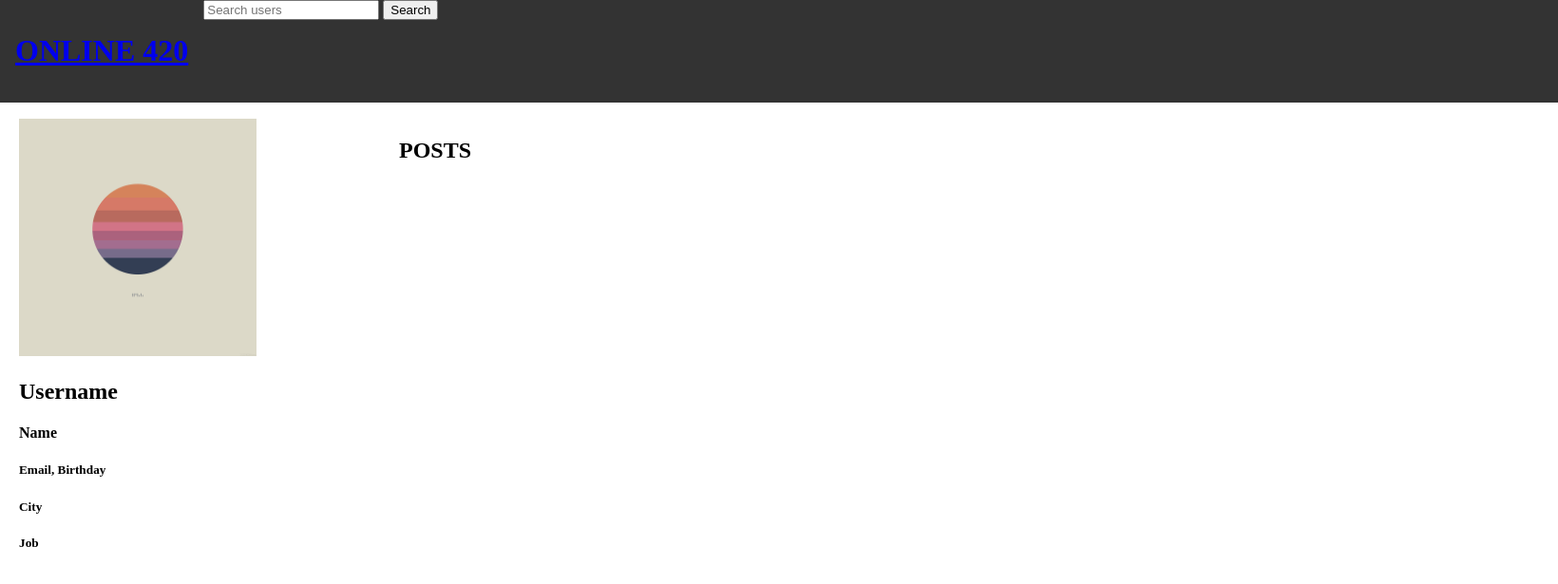
After one commit to Batosta/FEUP-LTW, a PHP site: page /profile.php in a window 1640 px wide. The commit adds this page. Shown: the top 615 px of the page at 95% size. Run offline with PHP 8.4, Linux system fonts and the light colour scheme.

Commit message:
Profiles and updated database

```diff
--- a/cenas para ir fazendo.txt
+++ b/cenas para ir fazendo.txt
@@ -6,9 +6,7 @@ Shits que temos de ir fazendo...a ordem nao interessa neste caso...checkem só q
 
 2. Botão do "Search Users" também funcionar com Enter - https://www.w3schools.com/howto/howto_js_trigger_button_enter.asp
 
-3. Colocar o Trump com toda a height da pagina e width com pagina/2 - idk
-
-4. Dar login - login_php //not sure if done
+4. Dar login - login_php
 
 5. Manter as cookies = depois de se dar login, se sairmos da pagina e voltarmos a entrar continuamos logados
 
@@ -16,4 +14,4 @@ Shits que temos de ir fazendo...a ordem nao interessa neste caso...checkem só q
 
 7. http://php.net/manual/en/function.sha1.php para encriptar as passwords
 
-8. tirar a puta da foto do trump...só funciona a do trump somehow - as outras imagens que escolheram são mt grandes
+9. Posts terem uma data
--- a/database/create.sql
+++ b/database/create.sql
@@ -16,6 +16,9 @@ create table Account(
     passW text(30) not null,
     email text(40) not null unique,
     username text(20) not null unique,
+    birthday text(10),
+    city text(20),
+    job text(30),
     photo text(100)
 );
 
--- /dev/null
+++ b/profile.php
@@ -0,0 +1,31 @@
+<!DOCTYPE html>
+<html lang="en-US">
+  <head>
+    <title>Profile</title>
+    <link href="profile_style.css" rel="stylesheet">
+    <link href="profile_layout.css" rel="stylesheet">
+  </head>
+  <body>
+    <div class="header">
+      <h1><a href="wall.php">ONLINE 420</a></h1>
+      <form id="search_users" action="search_users.php" method="post">
+        <input type="text" name="userName" placeholder="Search users">
+        <input type="submit" value="Search" >
+      </form>
+    </div>
+
+    <div class="main">
+      <section id="bio">
+        <img src="test.jpg" alt="Profile photo" height="250" width="250">
+        <h2>Username</h2>
+        <h4>Name</h4>
+        <h5>Email, Birthday</h5>
+        <h5>City</h5>
+        <h5>Job</h5>
+      </section>
+      <section id="posts">
+        <h2>POSTS</h2>
+      </section>
+    </div>
+  </body>
+</html>
--- /dev/null
+++ b/profile_layout.css
@@ -0,0 +1,50 @@
+.header {
+
+    overflow: hidden;
+    background-color: #333;
+    position: fixed;                            /* Navigation bar fixed */
+    top: 0;                                     /* Navigation bar at the most top, left and right of the page */
+    left: 0;
+    right: 0;
+    width: 100%;                                /* Full width */
+}
+
+.header h1 {
+    float: left;
+    display: block;
+    color: #f2f2f2;
+    text-align: center;
+    padding: 14px 16px;
+}
+
+/* Background when the mouse is over it */
+.header a:hover {
+    background: #ddd;
+    color: black;
+}
+
+/* The rest of the content */
+.main {
+
+    width: 100em;
+    margin: 0 auto;
+
+    margin-top: 125px;                          /* Top margin to avoid having items behind the navigation bar */
+
+    display: grid;
+
+    grid-template-columns: [left] 25% [middle] 75% [right];
+    grid-template-rows: [top] auto [bottom];
+
+    grid-row: top / bottom;
+}
+
+.main #bio   {
+
+    grid-column: left / middle;
+}
+
+.main #posts {
+
+    grid-column: middle / right;
+}
--- a/wall.php
+++ b/wall.php
@@ -37,6 +37,7 @@
           <h2 id="username"><?=$post_username?></h2>
           <img id="post_photo" src=<?=$post['photo']?> alt="Post photo">
           <h3 id="description"><?=$post['description']?></h3>
+        </section>
         <section id="options">
           <h4>like, comment, share</h4>
         </section>
@@ -74,5 +75,6 @@
       <form class="posts" action="show_posts.php">
         <input type="submit" value="Show all posts">
       </form>
-    </body>
+    </div>
+  </body>
 </html>
```
Also changed, not shown: database/populate.sql (+6 -6 lines), biggie.jpg (added), database.db, eminem.jpg (added), index.html (line endings or trailing spaces), lil.jpg (added), profile_style.css (added), samurai.jpg (added), snoop.jpg (added), telles.jpg (deleted), user_functions.php (indentation only), weed.jpg (deleted).
